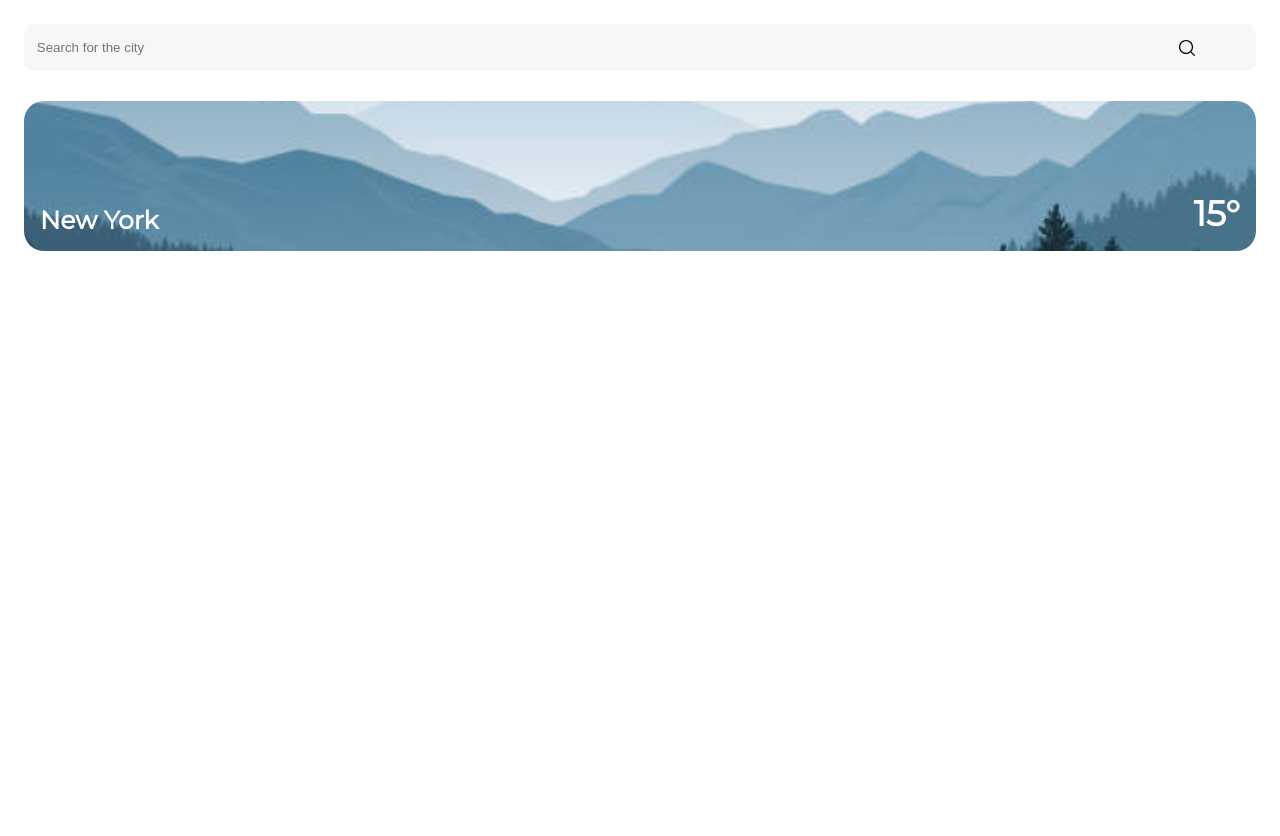
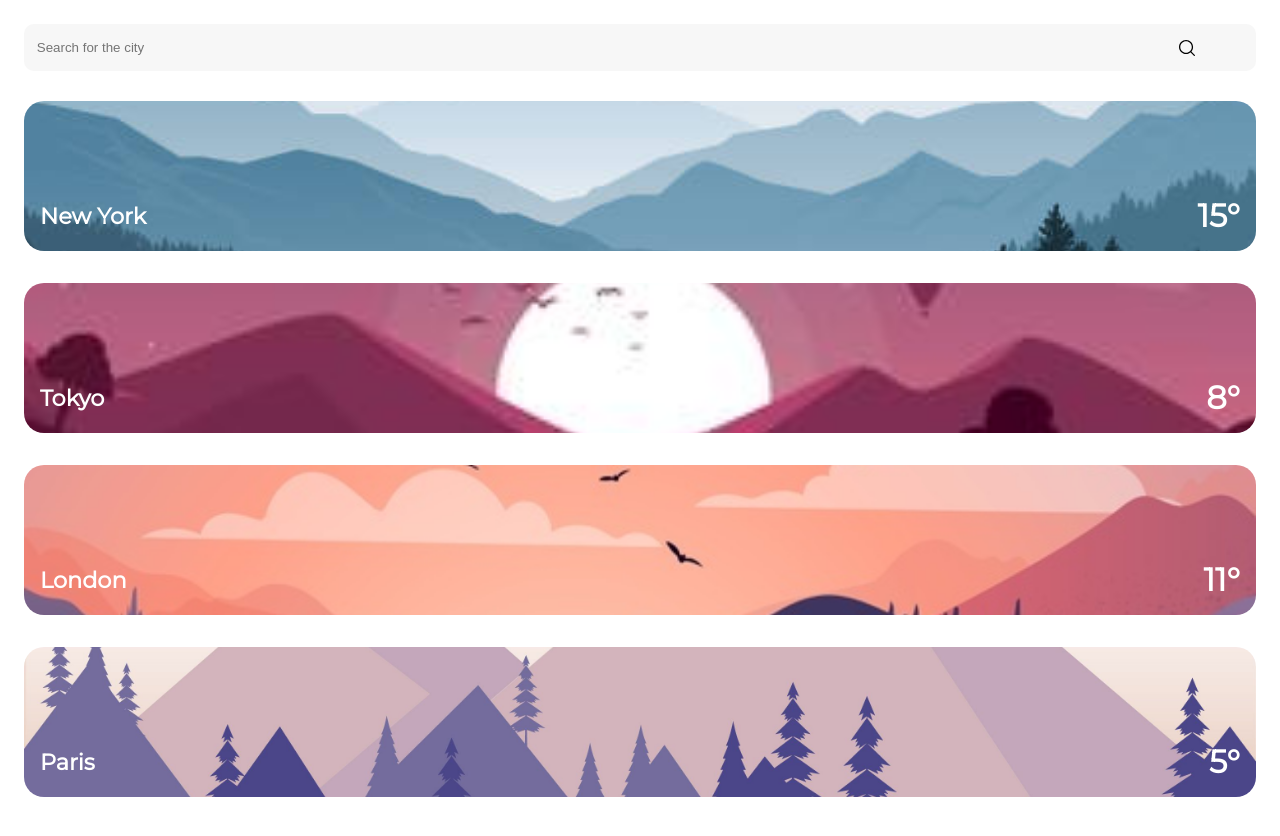
Before and after one commit to abuiko/weather, a plain HTML site: page index.html in a window 1280 px wide. Before the commit the page ends 800 px from the top, so only its background shows below. Drawn offline with Linux system fonts and the light colour scheme.

Commit message:
add cards to the menu

```diff
--- a/app.js
+++ b/app.js
@@ -0,0 +1,52 @@
+const menu = document.querySelector('.menu__cards');
+const input = document.getElementById('search');
+
+const cards = [{
+        name: 'New York',
+        temp: 15,
+        img: '/img/vector1.jpg',
+    },
+    {
+        name: 'Tokyo',
+        temp: 8,
+        img: '/img/vector2.jpg',
+
+    },
+
+    {
+        name: 'London',
+        temp: 11,
+        img: '/img/vector4.jpg',
+
+    },
+
+    {
+        name: 'Paris',
+        temp: 5,
+        img: '/img/vector7.jpg',
+    },
+];
+
+
+window.addEventListener('DOMContentLoaded', () => {
+    displayMenu(cards);
+    // filterMenu(cards);
+})
+
+function displayMenu(items) {
+    let displayMenu = items.map(item => {
+        return `<article class="card">
+        <img src=${item.img} class="card__photo" alt="${item.img}">
+
+        <div class="card__info">
+
+                <h3 class="city">${item.name}</h3>
+                <h2 class="temp">${item.temp}&#176</h2>
+
+        </div>
+    </article>`;
+
+    })
+    displayMenu = displayMenu.join('');
+    menu.innerHTML = displayMenu;
+}
--- a/index.html
+++ b/index.html
@@ -20,10 +20,16 @@
                 <input id="search" type="text"  class="menu__input" placeholder="Search for the city">
             </form>
             <div class="menu__cards">
-                <div class="card">
-                    <h3 class="city">New York</h3>
-                    <h2 class="temp">15&#176</h2>
-                </div>
+                <article class="card">
+                    <img src="img/vector1.jpg" class="card__photo" alt="new york">
+
+                    <div class="card__info">
+
+                            <h3 class="city">New York</h3>
+                            <h2 class="temp">15&#176</h2>
+
+                    </div>
+                </article>
             </div>
         </div>
     </section>
--- a/scss/_menu.scss
+++ b/scss/_menu.scss
@@ -16,31 +16,45 @@
 
     &__cards {
         .card {
+            position: relative;
+            width: 100%;
             height: 150px;
-            background-image: url("/img/vector1.jpg");
-            background-position: center;
-            background-size: cover;
-            background-repeat: no-repeat;
             border-radius: 20px;
             display: flex;
             justify-content: space-between;
             align-items: flex-end;
-            padding: 0rem 1rem;
+
             margin-bottom: 2rem;
+            cursor: pointer;
 
-            .temp,
-            .city {
-                color: #fff;
-                margin: 0rem 0rem 1rem;
+            .card__photo {
+                width: 100%;
+                height: 100%;
+                object-fit: cover;
+                border-radius: 20px;
             }
 
-            .city {
-                font-size: 25px;
-            }
+            .card__info {
+                position: absolute;
+                padding: 0rem 1rem;
+                width: 100%;
+                display: flex;
+                justify-content: space-between;
+                align-items: center;
 
-            .temp {
-                font-size: 35px;
+                .city,
+                .temp {
+                    margin: 0rem 0rem 1rem;
+                    color: #fff;
+                }
 
+                .city {
+                    font-size: 1.4rem;
+                }
+
+                .temp {
+                    font-size: 2rem;
+                }
             }
         }
     }
```
Also changed, not shown: css/styles.css, 1 other file.
